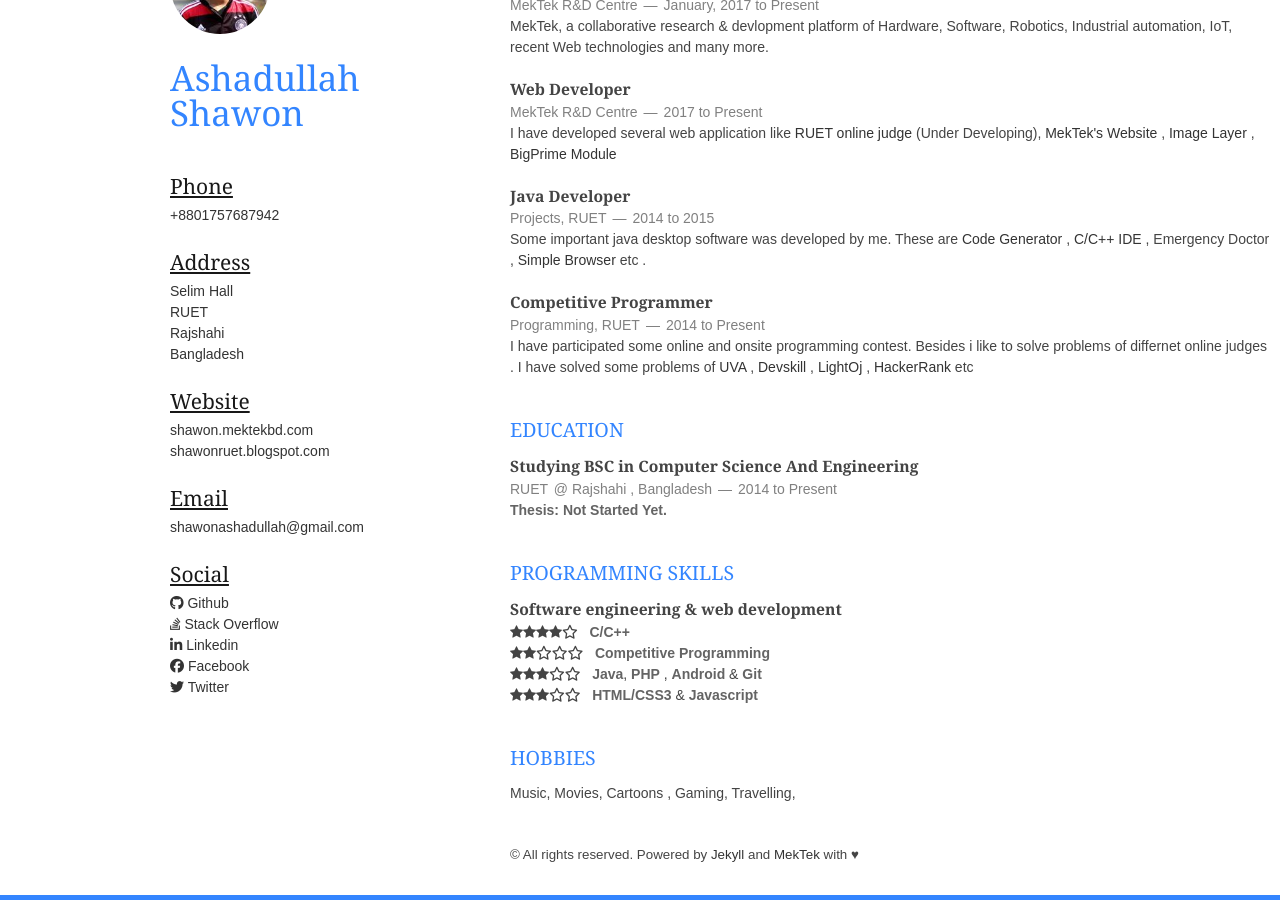
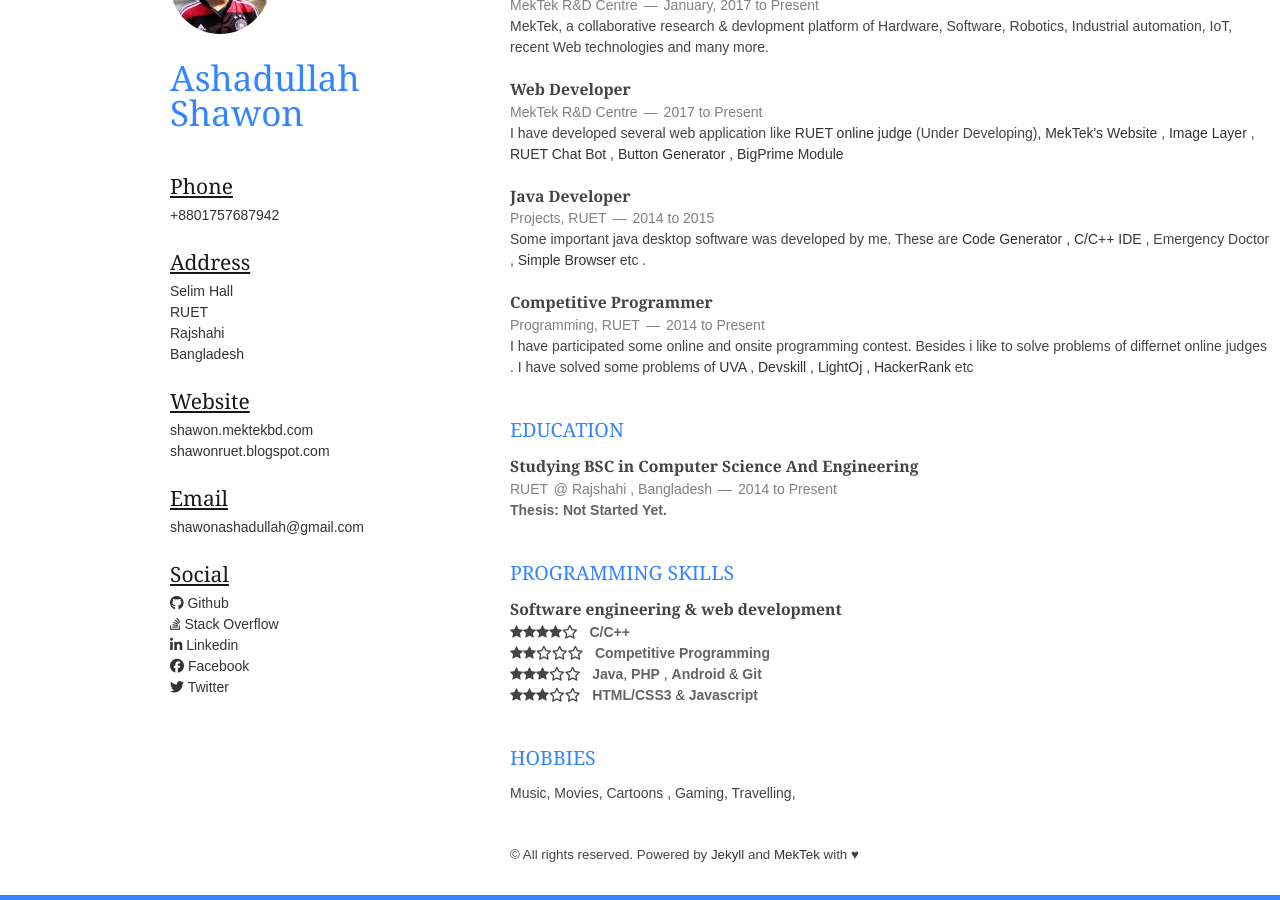
Before and after one commit to MekTekBD/shawon, a Jekyll site: the page built from resume.html, in a window 1280 px wide, cut to the strip 153-1053 px from the top of the page. Built offline with Jekyll 4.4.1, drawn with Linux system fonts in a browser that asks for light colours; nearby versions of some CDN libraries; library files that are not in the unit come from our copies.

Commit message:
Update resume.html

```diff
--- a/resume.html
+++ b/resume.html
@@ -118,7 +118,7 @@
             <h1>Web Developer</h1>
             <span><address>MekTek R&D Centre</address><time>2017 to Present</time></span>
         </header>
-        <p>I have developed several web application like <a href="http://ruetoj.appsplorer-bd.com/">RUET online judge</a> (Under Developing), <a href="http://mektekbd.com">MekTek's Website</a> , <a href="http://ruet13.freeiz.com">Image Layer</a> , <a href="https://www.npmjs.com/package/bigprime">BigPrime Module</a> </p>
+        <p>I have developed several web application like <a href="http://ruetoj.appsplorer-bd.com/">RUET online judge</a> (Under Developing), <a href="http://mektekbd.com">MekTek's Website</a> , <a href="http://ruet13.freeiz.com">Image Layer</a> , <a href="http://ruetchatbot.rf.gd">RUET Chat Bot</a> , <a href="http://shawon.github.io/generator.html">Button Generator</a> , <a href="https://www.npmjs.com/package/bigprime">BigPrime Module</a> </p>
     </article>
     <article>
         <header>
```
